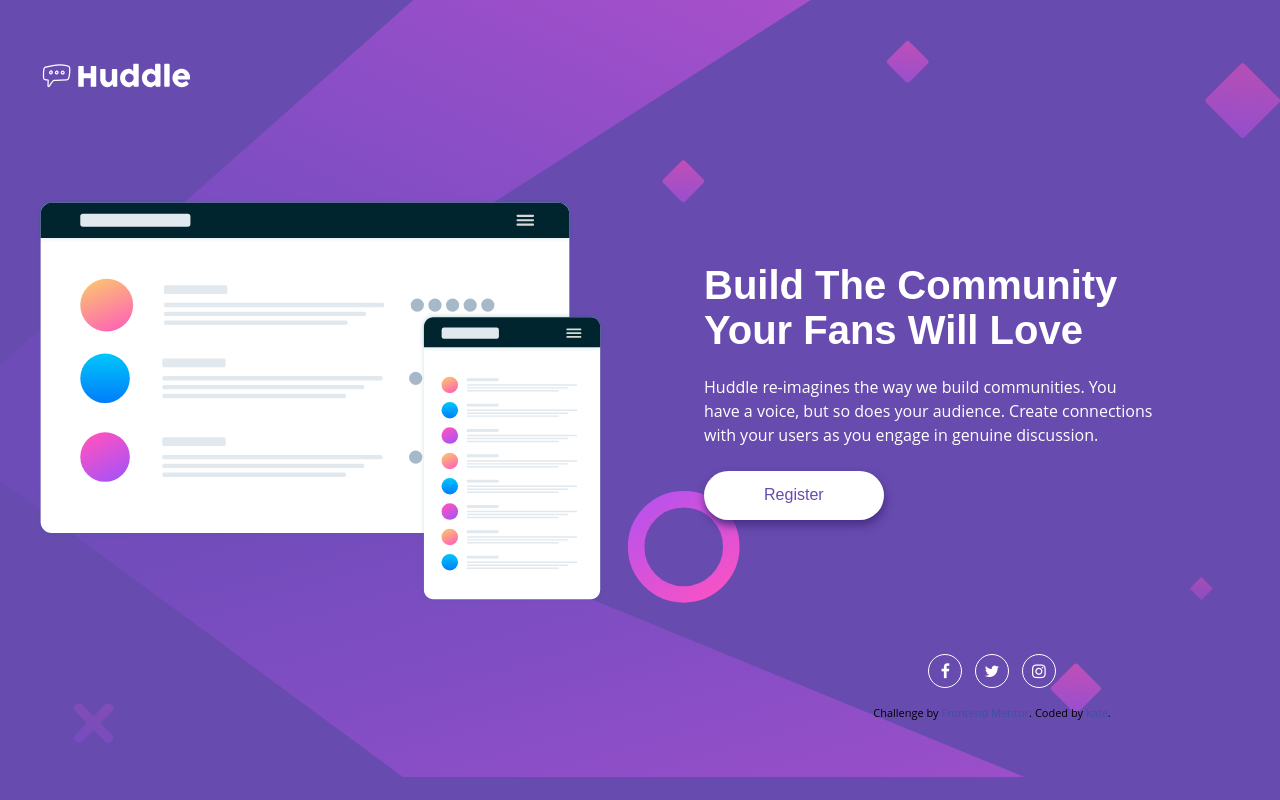
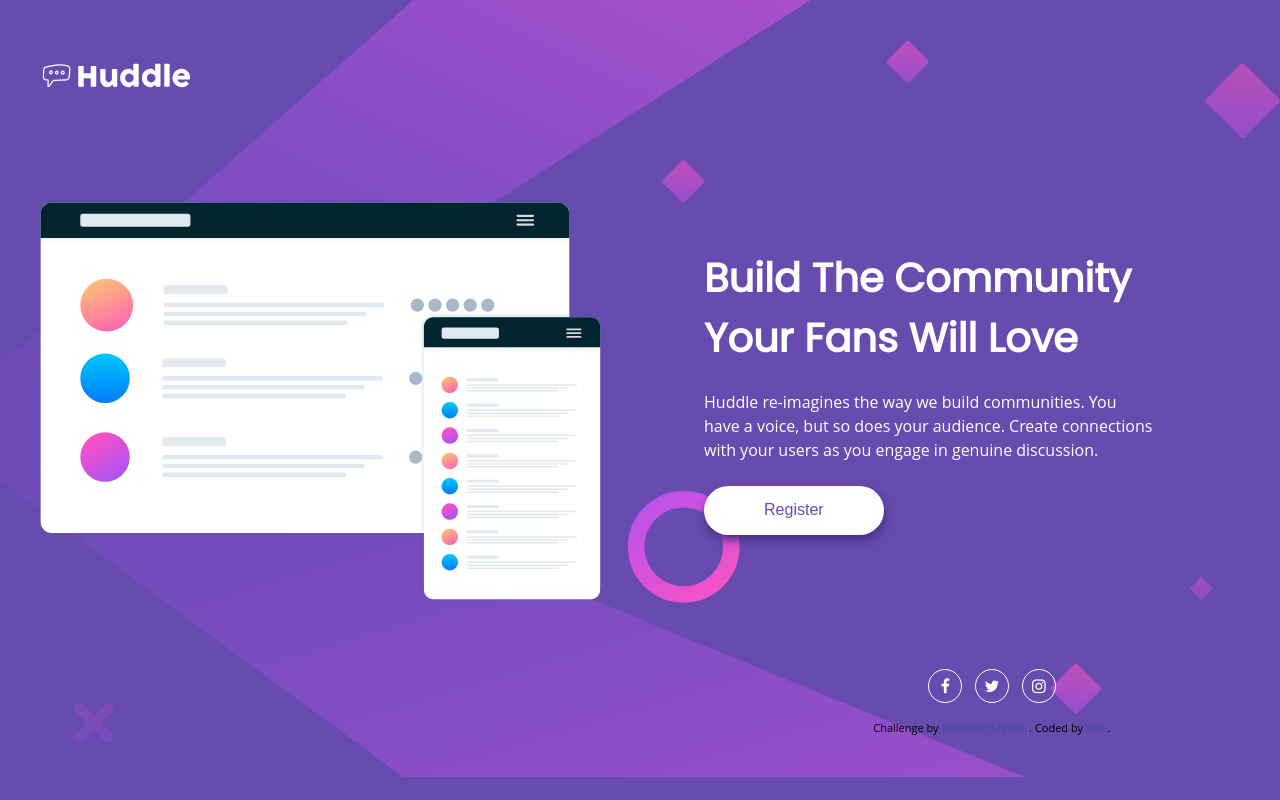
Before and after one commit to sunnyandkate/flexboxProject, a plain HTML site: page index.html in a window 1280 px wide. Drawn offline with Linux system fonts and the light colour scheme.

Commit message:
Update styles2.css

```diff
--- a/styles2.css
+++ b/styles2.css
@@ -1,3 +1,17 @@
+/* poppins-regular - latin */
+@font-face {
+  font-display: swap; /* Check https://developer.mozilla.org/en-US/docs/Web/CSS/@font-face/font-display for other options. */
+  font-family: 'Poppins';
+  font-style: normal;
+  font-weight: 400;
+  src: url('../fonts/poppins-v20-latin-regular.eot'); /* IE9 Compat Modes */
+  src: url('../fonts/poppins-v20-latin-regular.eot?#iefix') format('embedded-opentype'), /* IE6-IE8 */
+       url('../fonts/poppins-v20-latin-regular.woff2') format('woff2'), /* Super Modern Browsers */
+       url('../fonts/poppins-v20-latin-regular.woff') format('woff'), /* Modern Browsers */
+       url('../fonts/poppins-v20-latin-regular.ttf') format('truetype'), /* Safari, Android, iOS */
+       url('../fonts/poppins-v20-latin-regular.svg#Poppins') format('svg'); /* Legacy iOS */
+}
+
 html{
 	height:100%;
 	width:100%;
```
